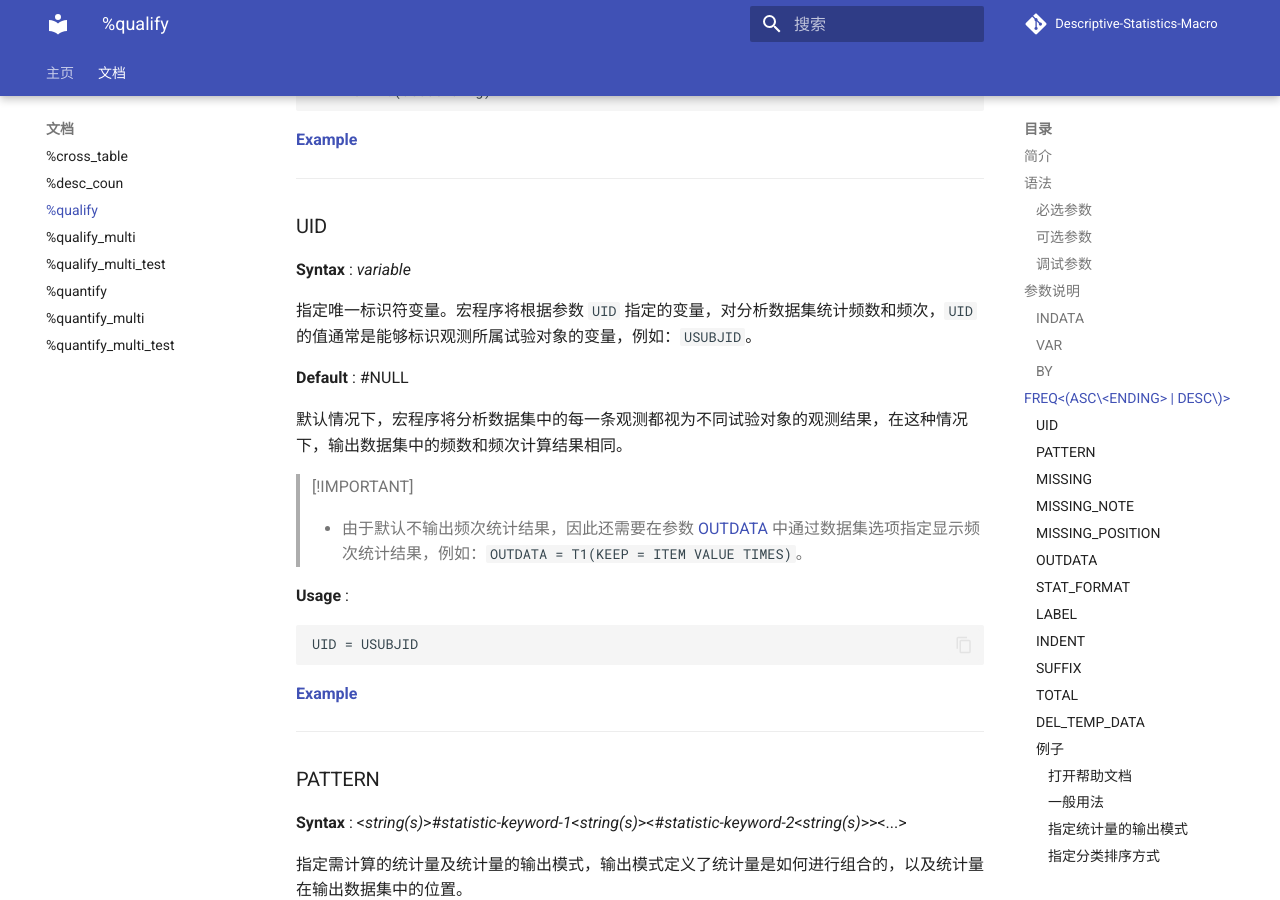
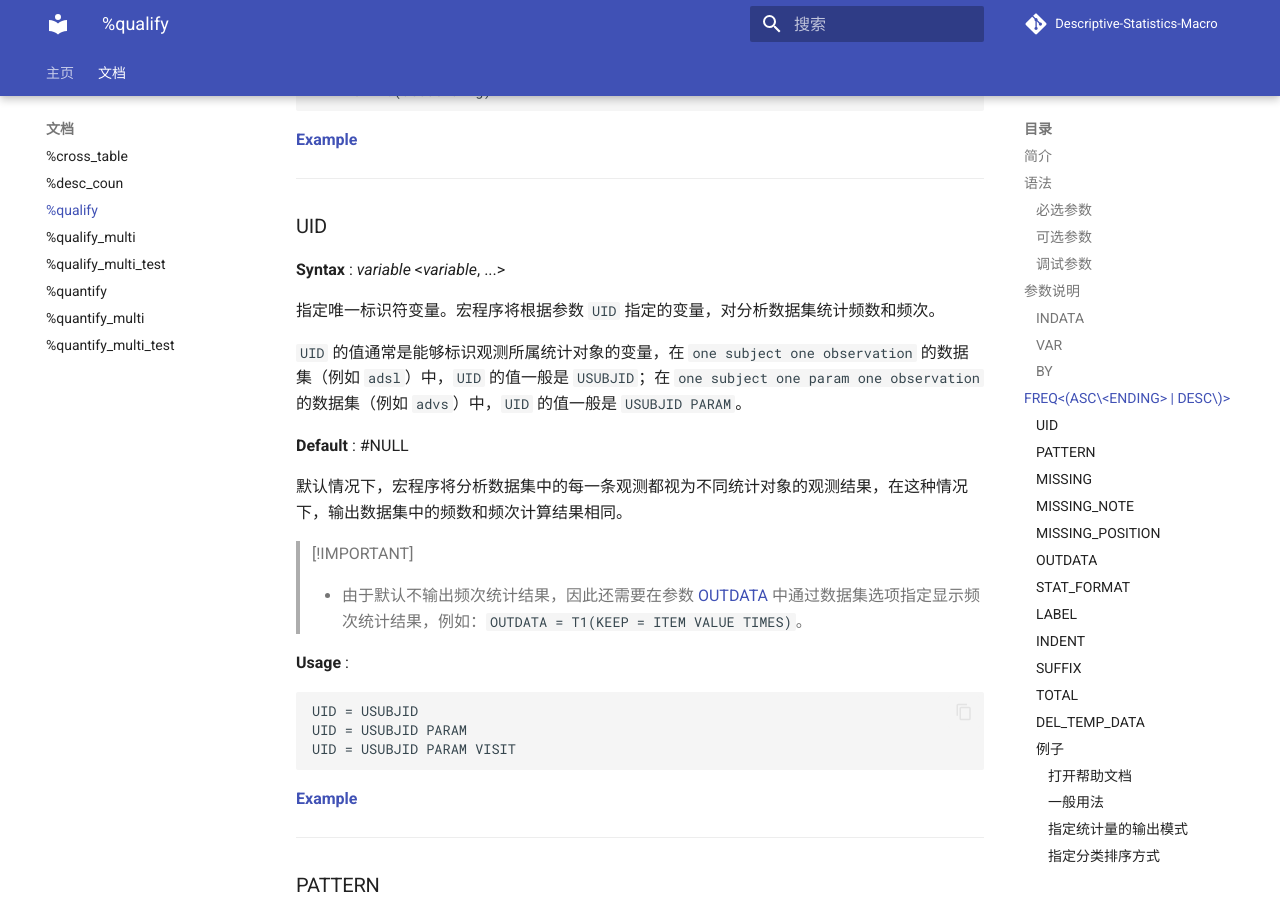
Before and after one commit to Snoopy1866/Descriptive-Statistics-Macro, an MkDocs documentation site: the page built from docs/qualify/readme.md, in a window 1280 px wide and 900 px high, scrolled down 3048 px. Built offline with MkDocs 1.6.1 and Material for MkDocs 9.7.7, drawn with Linux system fonts in a browser that asks for light colours; comment, search, counter and statistics services are not loaded; some of the changed text lies outside the part shown.

Commit message:
docs(qualify): update readme

````diff
--- a/docs/qualify/readme.md
+++ b/docs/qualify/readme.md
@@ -132,13 +132,15 @@ BY = SEXN.(descending)
 
 ### UID
 
-**Syntax** : _variable_
+**Syntax** : _variable_ <_variable_, ...>
 
-指定唯一标识符变量。宏程序将根据参数 `UID` 指定的变量，对分析数据集统计频数和频次，`UID` 的值通常是能够标识观测所属试验对象的变量，例如：`USUBJID`。
+指定唯一标识符变量。宏程序将根据参数 `UID` 指定的变量，对分析数据集统计频数和频次。
+
+`UID` 的值通常是能够标识观测所属统计对象的变量，在 `one subject one observation` 的数据集（例如 `adsl`）中，`UID` 的值一般是 `USUBJID`；在 `one subject one param one observation` 的数据集（例如 `advs`）中，`UID` 的值一般是 `USUBJID PARAM`。
 
 **Default** : #NULL
 
-默认情况下，宏程序将分析数据集中的每一条观测都视为不同试验对象的观测结果，在这种情况下，输出数据集中的频数和频次计算结果相同。
+默认情况下，宏程序将分析数据集中的每一条观测都视为不同统计对象的观测结果，在这种情况下，输出数据集中的频数和频次计算结果相同。
 
 > [!IMPORTANT]
 >
@@ -148,6 +150,8 @@ BY = SEXN.(descending)
 
 ```sas
 UID = USUBJID
+UID = USUBJID PARAM
+UID = USUBJID PARAM VISIT
 ```
 
 [**Example**](#指定唯一标识符变量)
````
Also changed, not shown: other parts of docs/qualify/readme.md (+1 -0 lines).
